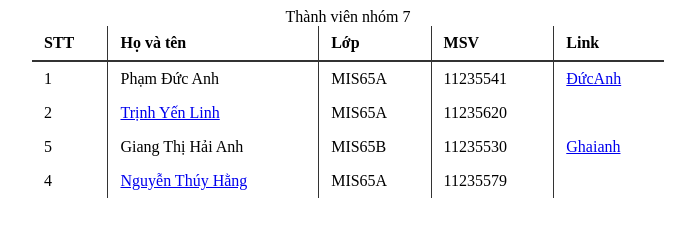
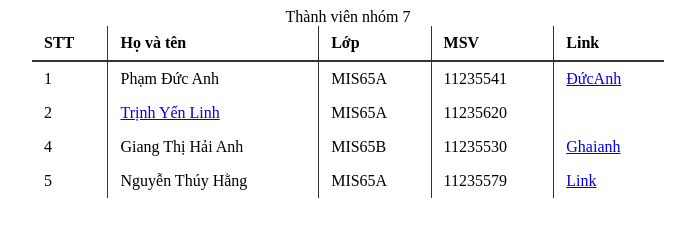
Before and after one commit to AnhPham161/Fit-Up-7, a plain HTML site: page Home.html in a window 1280 px wide. Shown: the whole page, without its empty margins (292-987 px from the left). Drawn offline with Linux system fonts and the light colour scheme.

Commit message:
Sua lai stt

```diff
--- a/Home.html
+++ b/Home.html
@@ -62,17 +62,17 @@
             </tr>
             </tfoot>
             <tr>
-                <td>5</td>
+                <td>4</td>
                 <td>Giang Thị Hải Anh</td>
                 <td>MIS65B</td>
                 <td>11235530</td>
                 <td><a href="ghaianh/index.html" target="_blank">Ghaianh</a></td>
-           <tr>
-                <td>4</td>
-                <td><a href="/Fit-up-7/Fit-Up-7/ThuyHang/thuyhang.html   " target="_blank">Nguyễn Thúy Hằng</a></td>
+            <tr>
+                <td>5</td>
+                <td>Nguyễn Thúy Hằng</td>
                 <td>MIS65A</td>
                 <td>11235579</td>
-                <td></td>
+                <td><a href="ThuyHang/thuyhang.html" target="_blank">Link</a></td>
             </tr>
             </tfoot>
     </table>
```
